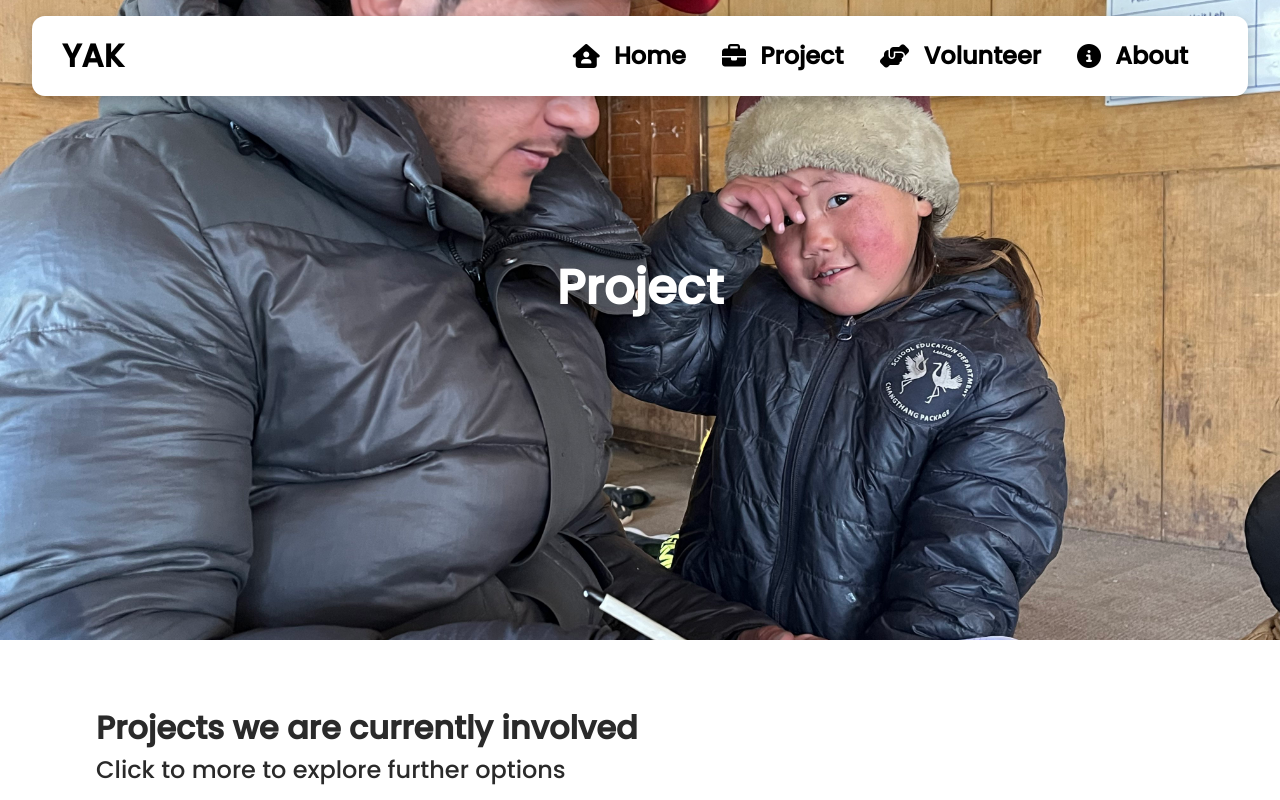
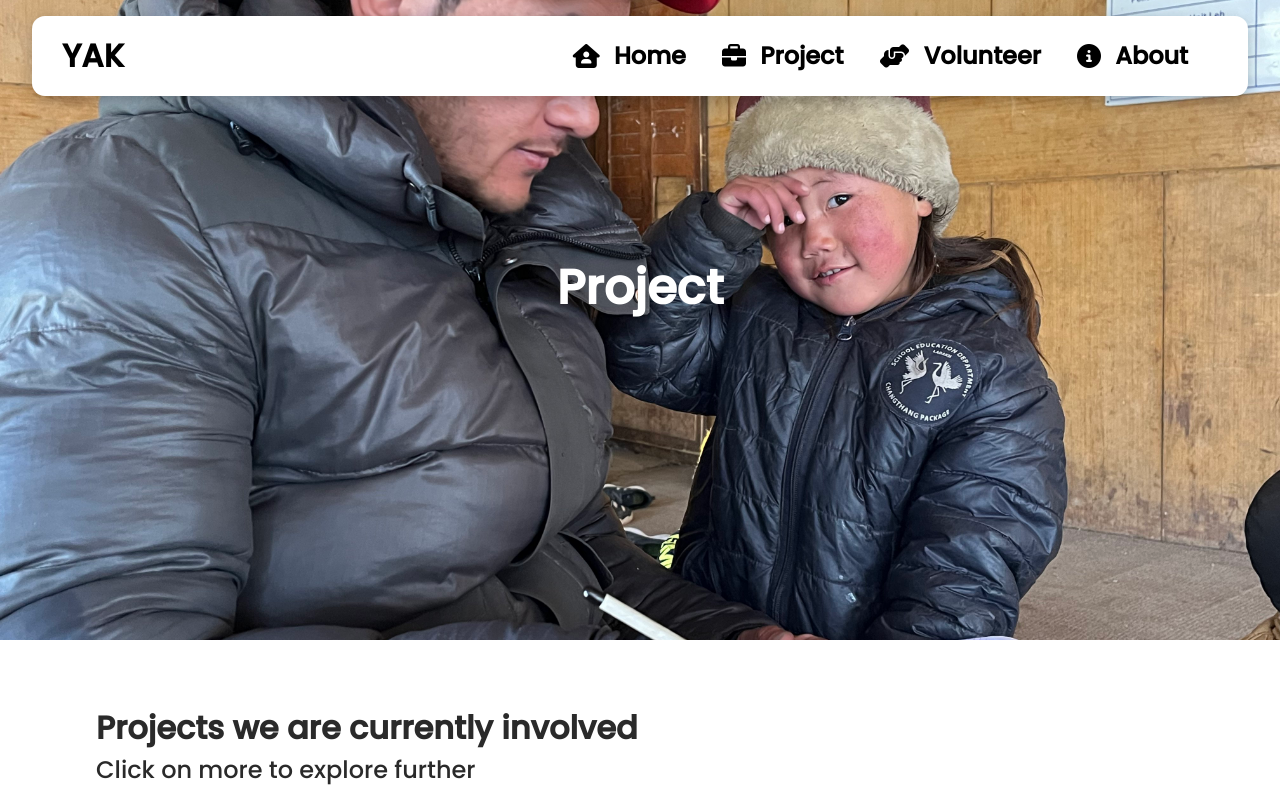
Before and after one commit to ned1010/tfl, a React (Vite) app: page /project in a window 1280 px wide. Shown: the top 800 px of the page. Built offline with nearby package versions, Linux system fonts and the light colour scheme.

Commit message:
correct grammar in the project page

```diff
--- a/src/components/project/Project.jsx
+++ b/src/components/project/Project.jsx
@@ -8,7 +8,7 @@ function Project() {
 	return (
 		<div className="project">
 			<h2>Projects we are currently involved</h2>
-			<p>Click to more to explore further options</p>
+			<p>Click on more to explore further</p>
 
 			<div className="projectCards">
 				{projectData.map((data) => {
```
